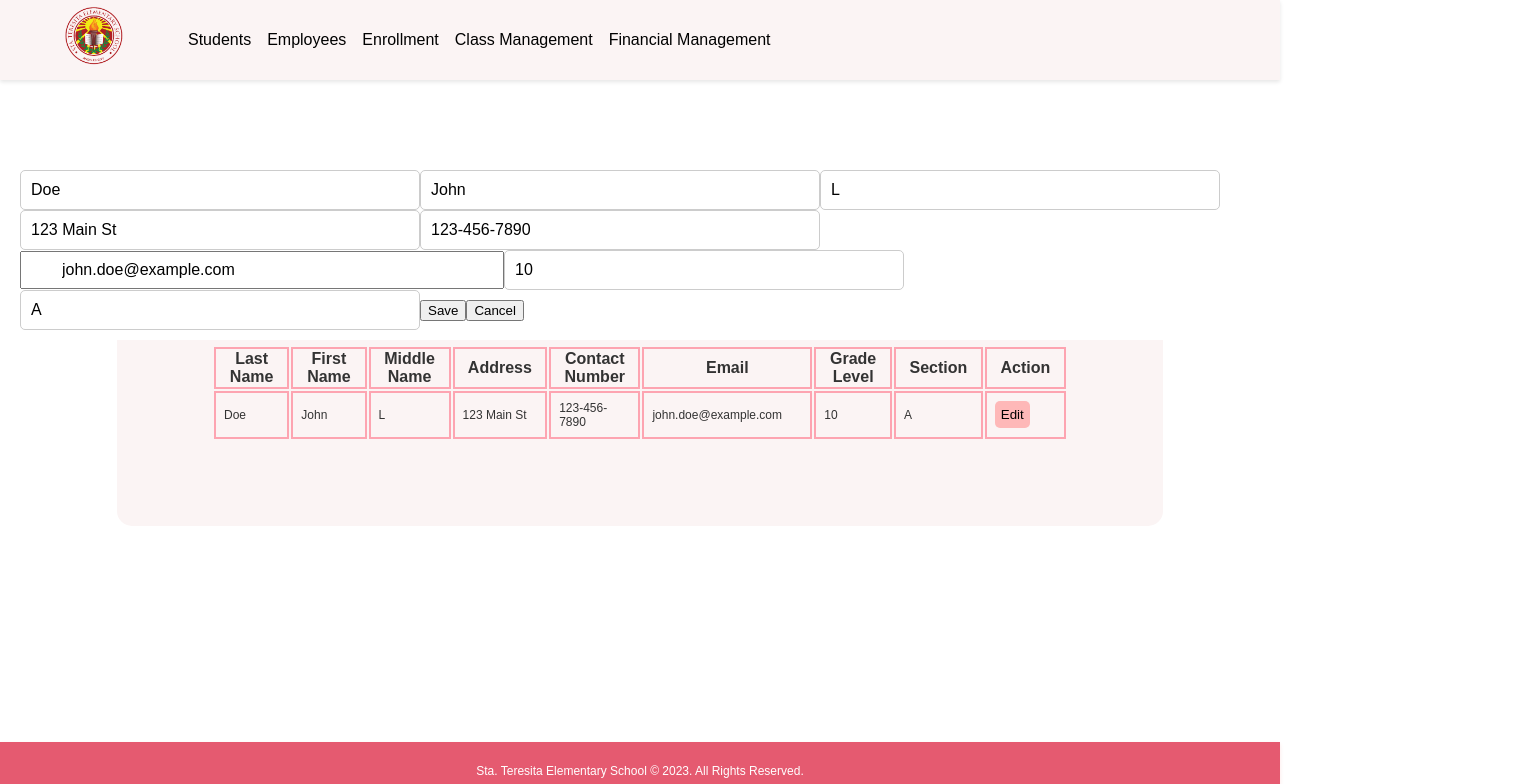
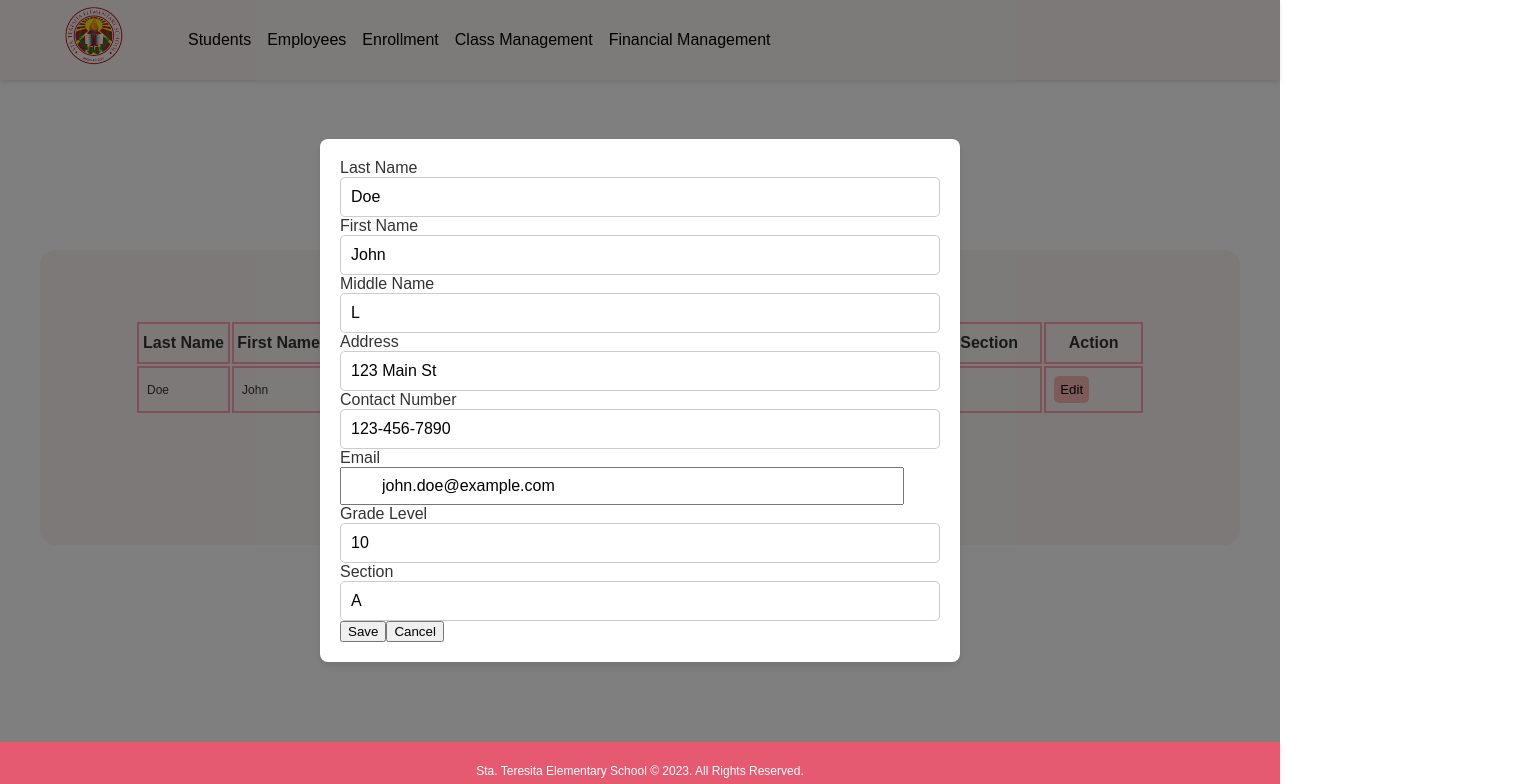
Before and after one commit to KurtRumbaua/WebSys_SRMS, a React (Create React App) app in the folder frontend/: page /student-database in a window 1280 px wide. Both pictures are taken after a click on the button "Edit". Shown: the top 784 px of the page, 1540 px wide, since content can reach past the window. Built offline with nearby package versions, Linux system fonts and the light colour scheme; no server answers.

Commit message:
Fixed Student Database and Favicon

```diff
--- a/frontend/public/index.html
+++ b/frontend/public/index.html
@@ -24,7 +24,7 @@
       work correctly both with client-side routing and a non-root public URL.
       Learn how to configure a non-root public URL by running `npm run build`.
     -->
-    <title>React App</title>
+    <title>STES Database</title>
   </head>
   <body>
     <noscript>You need to enable JavaScript to run this app.</noscript>
--- a/frontend/src/pages/adminviews/students-database.js
+++ b/frontend/src/pages/adminviews/students-database.js
@@ -1,15 +1,29 @@
-import React, {useEffect ,useState } from 'react';
-import '../../styles/enroll-students.css';
+import React, { useEffect, useState } from 'react';
+import '../../styles/enroll-students.css'; // Ensure this CSS file contains the new styles
 import logo from '../../assets/Schoollogo.png';
 import { NavLink } from 'react-router-dom';
 
 function StudentsDatabase() {
-    const [students, setStudents] = useState([
-        { id: 1, lastName: "Doe", firstName: "John", middleName: "L", address: "123 Main St", contactNumber: "123-456-7890", email: "john.doe@example.com", gradeLevel: "10", section: "A" }
-    ]);
+    const [students, setStudents] = useState([{
+        id: 1, lastName: "Doe", firstName: "John", middleName: "L", address: "123 Main St",
+        contactNumber: "123-456-7890", email: "john.doe@example.com", gradeLevel: "10", section: "A"
+    }]);
 
     const [editFormData, setEditFormData] = useState(null);
     const [isEditing, setIsEditing] = useState(false);
+
+    useEffect(() => {
+        const fetchData = async () => {
+            let result = await fetch('http://localhost:7000/student/basic')
+                .then(response => response.json())
+                .catch(error => console.error('Error:', error));
+            result = result['data'];
+            for (let i = 0; i < result.length; i++) {
+                setStudents(oldArray => [...oldArray, result[i]]);
+            }
+        };
+        fetchData();
+    }, []);
 
     const handleEditClick = (student) => {
         setIsEditing(true);
@@ -23,12 +37,9 @@ function StudentsDatabase() {
 
     const handleSave = (event) => {
         event.preventDefault();
-        const updatedStudents = students.map(student => {
-            if (student.id === editFormData.id) {
-                return { ...editFormData };
-            }
-            return student;
-        });
+        const updatedStudents = students.map(student =>
+            student.id === editFormData.id ? { ...editFormData } : student
+        );
         setStudents(updatedStudents);
         setIsEditing(false);
     };
@@ -38,26 +49,9 @@ function StudentsDatabase() {
         setEditFormData(prev => ({ ...prev, [name]: value }));
     };
 
-    // Simulate fetching data
-    useEffect(() => {
-        const fetchData = async () => {
-            // Simulated fetch from an API
-            let result = await fetch('http://localhost:7000/student/basic')
-                .then(response => response.json())
-                .catch(error => console.error('Error:', error));
-            result = result['data'];
-            for (let i = 0; i < result.length; i++) {
-                setStudents(oldArray => [...oldArray, result[i]]);
-            }
-        };
-
-        fetchData();
-    }, []); // Empty dependency array means this effect runs only once after the initial
-
-
     return (
         <>
-            <div className="admin-container">
+            <div className="admin-container" style={{marginLeft:300, width:1500}}>
                 <header className="admin-header">
                     <img className="home-logo" src={logo} alt="School Logo" />
                     <nav className="nav">
@@ -70,11 +64,10 @@ function StudentsDatabase() {
                         </ul>
                     </nav>
                 </header>
-            </div>
                 <div className="enroll-students">
                     <div className="admin-content">
                         <h1>Student Database</h1>
-                    <table>
+                        <table style={{paddingBottom:50}}>
                             <thead>
                                 <tr>
                                     <th>Last Name</th><th>First Name</th><th>Middle Name</th>
@@ -101,20 +94,31 @@ function StudentsDatabase() {
                     </div>
                     {isEditing && (
                         <div className="editFormModal">
-                        <form onSubmit={handleSave}>
-                            <input type="text" name="lastName" value={editFormData.lastName} onChange={handleChange} placeholder="Last Name" style={{width:400}}/>
-                            <input type="text" name="firstName" value={editFormData.firstName} onChange={handleChange} placeholder="First Name" style={{width:400}}/>
-                            <input type="text" name="middleName" value={editFormData.middleName} onChange={handleChange} placeholder="Middle Name" style={{width:400}}/>
-                            <input type="text" name="address" value={editFormData.address} onChange={handleChange} placeholder="Address" style={{width:400}}/>
-                            <input type="text" name="contactNumber" value={editFormData.contactNumber} onChange={handleChange} placeholder="Contact Number" style={{width:400}}/>
-                            <input type="email" name="email" value={editFormData.email} onChange={handleChange} placeholder="Email" style={{width:400}}/>
-                            <input type="text" name="gradeLevel" value={editFormData.gradeLevel} onChange={handleChange} placeholder="Grade Level" style={{width:400}}/>
-                            <input type="text" name="section" value={editFormData.section} onChange={handleChange} placeholder="Section" style={{width:400}}/>
+                            <form onSubmit={handleSave} className="editForm">
+                                <label>Last Name</label>
+                                <input type="text" name="lastName" value={editFormData.lastName} onChange={handleChange} />
+                                <label>First Name</label>
+                                <input type="text" name="firstName" value={editFormData.firstName} onChange={handleChange} />
+                                <label>Middle Name</label>
+                                <input type="text" name="middleName" value={editFormData.middleName} onChange={handleChange} />
+                                <label>Address</label>
+                                <input type="text" name="address" value={editFormData.address} onChange={handleChange} />
+                                <label>Contact Number</label>
+                                <input type="text" name="contactNumber" value={editFormData.contactNumber} onChange={handleChange} />
+                                <label>Email</label>
+                                <input type="email" name="email" value={editFormData.email} onChange={handleChange} />
+                                <label>Grade Level</label>
+                                <input type="text" name="gradeLevel" value={editFormData.gradeLevel} onChange={handleChange} />
+                                <label>Section</label>
+                                <input type="text" name="section" value={editFormData.section} onChange={handleChange} />
+                                <div className="form-buttons">
                                     <button type="submit">Save</button>
-                            <button onClick={handleCancel}>Cancel</button>
+                                    <button type="button" onClick={handleCancel}>Cancel</button>
+                                </div>
                             </form>
                         </div>
                     )}
+                </div>
             </div>
             <footer className="admin-footer">
                 <p>Sta. Teresita Elementary School © 2023. All Rights Reserved.</p>
--- a/frontend/src/styles/enroll-students.css
+++ b/frontend/src/styles/enroll-students.css
@@ -1,4 +1,4 @@
-.enroll-students {
+  .enroll-students {
     font-family: Arial, sans-serif;
     color: #333;
     background-color: #FBF4F4;
@@ -269,14 +269,23 @@
   }
 
   .editFormModal {
-    position: absolute;
-    top: 20%;
-    left: 10px;
-    min-width: 10px;
-    height: fit-content;
-    padding: 10px;
-    background-color: white;
+    position: fixed;
+    top: 0;
+    left: 0;
+    right: 0;
+    bottom: 0;
     display: flex;
     justify-content: center;
     align-items: center;
-  }
+    background-color: rgba(0, 0, 0, 0.5); /* Semi-transparent background */
+    z-index: 1000;
+}
+
+.editFormModal form {
+    background: white;
+    padding: 20px;
+    border-radius: 8px;
+    box-shadow: 0 4px 8px rgba(0,0,0,0.1);
+    width: 90%;
+    max-width: 600px;
+}
```
Also changed, not shown: 1 other file (tests, documents, lock files or other folders). Lines whose indentation alone changed are shown as unchanged.
